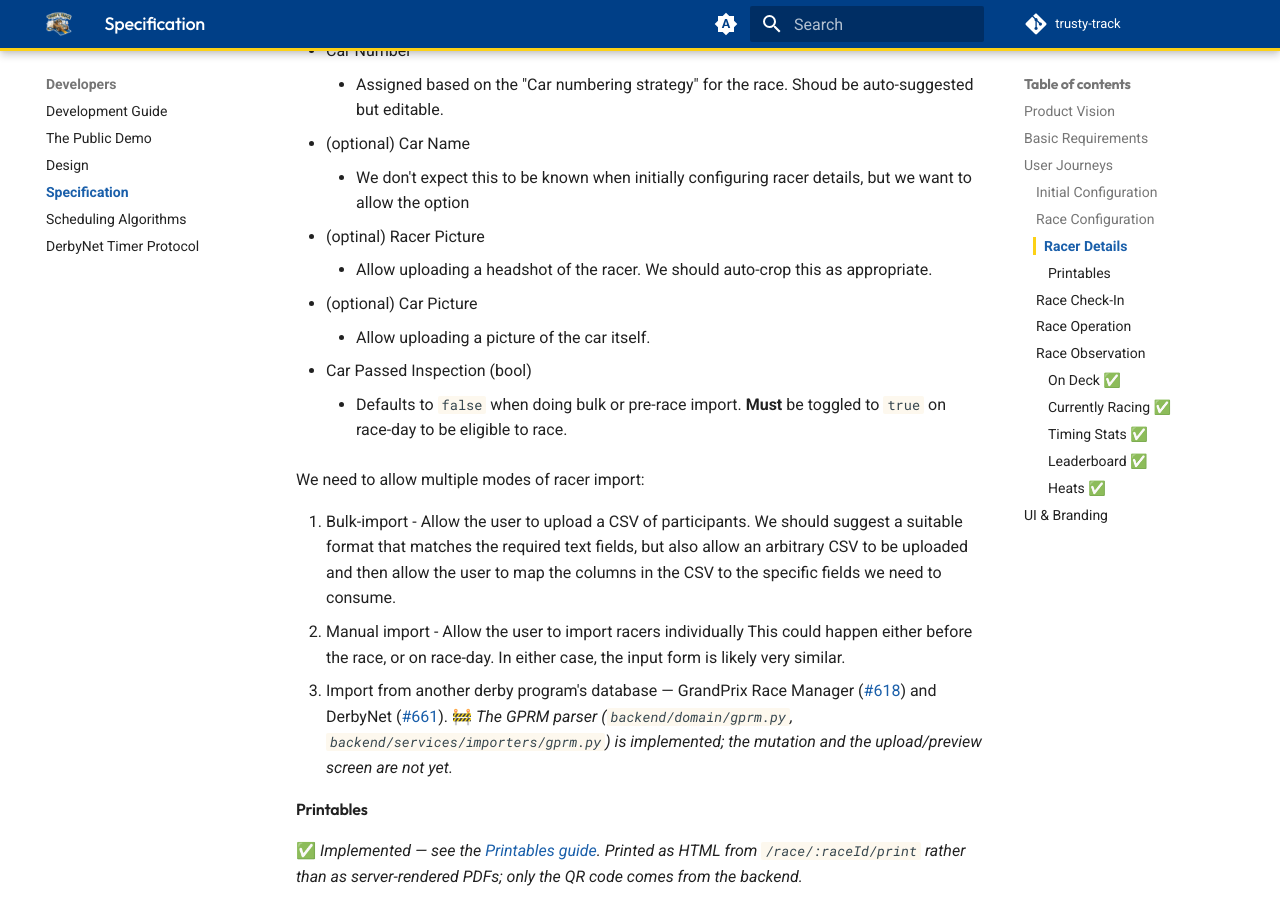
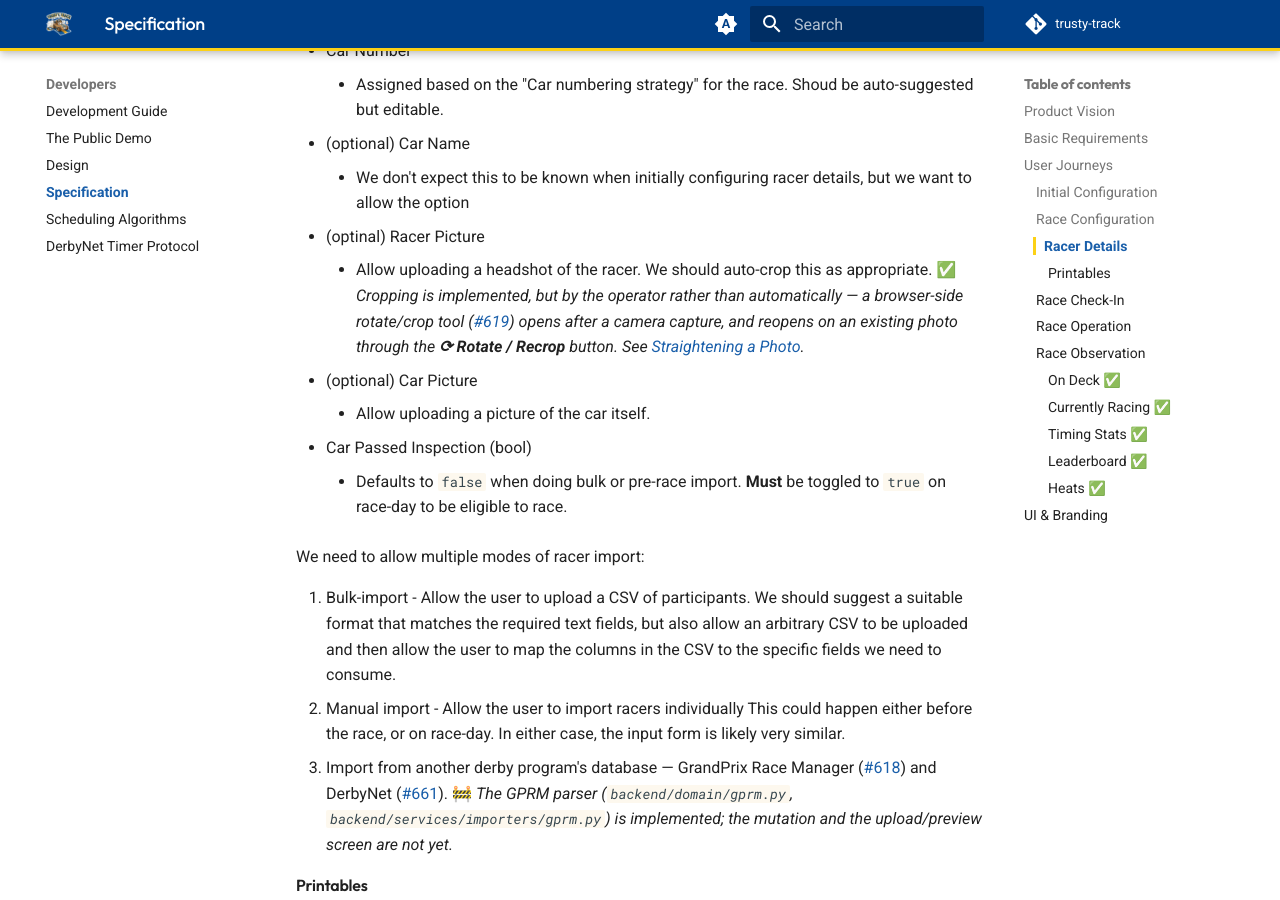
Before and after one commit to dknowles2/trusty-track, an MkDocs documentation site: the page built from docs/spec.md, in a window 1280 px wide and 900 px high, scrolled down 3294 px. Built offline with MkDocs 1.6.1 and Material for MkDocs 9.7.7, drawn with Linux system fonts in a browser that asks for light colours; comment, search, counter and statistics services are not loaded.

Commit message:
Document the photo rotate/recrop tool added for issue #619 (#680)
Photos taken in a hurry at check-in are often sideways, off-centre, or
have the car lost in a corner of the frame. Stages 1-3 already shipped
a browser-side crop-and-rotate step after a camera capture, plus a
Rotate / Recrop button on a photo already on file (RacerForm.tsx) —
this stage documents it in the Race Day guide, links it from Race
Setup and the bulk photo upload note, and marks it done in spec.md
and design.md.

Co-authored-by: Claude Opus 5 <noreply@anthropic.com>

```diff
--- a/docs/spec.md
+++ b/docs/spec.md
@@ -78,7 +78,7 @@ After a specific race has been initialized, we now need to know *who* is racing.
   - (optional) Car Name
     - We don't expect this to be known when initially configuring racer details, but we want to allow the option
   - (optinal) Racer Picture
-    - Allow uploading a headshot of the racer. We should auto-crop this as appropriate.
+    - Allow uploading a headshot of the racer. We should auto-crop this as appropriate. ✅ *Cropping is implemented, but by the operator rather than automatically — a browser-side rotate/crop tool ([#619](https://github.com/dknowles2/trusty-track/issues/619)) opens after a camera capture, and reopens on an existing photo through the **⟳ Rotate / Recrop** button. See [Straightening a Photo](race-day.md#straightening-a-photo).*
   - (optional) Car Picture
     - Allow uploading a picture of the car itself.
   - Car Passed Inspection (bool)
```
Also changed, not shown: docs/design.md (+1 -1 lines), docs/race-day.md (+15 -2 lines), docs/race-setup.md (+1 -1 lines).
